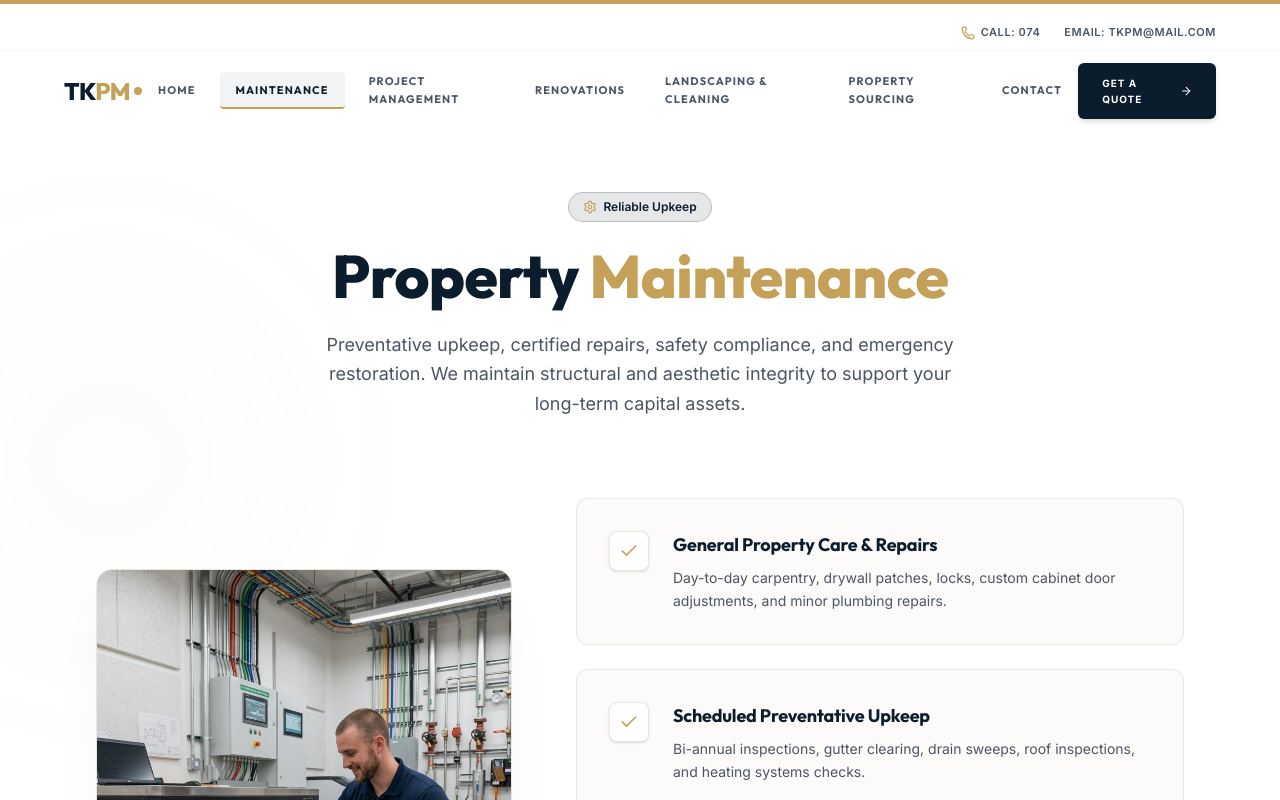
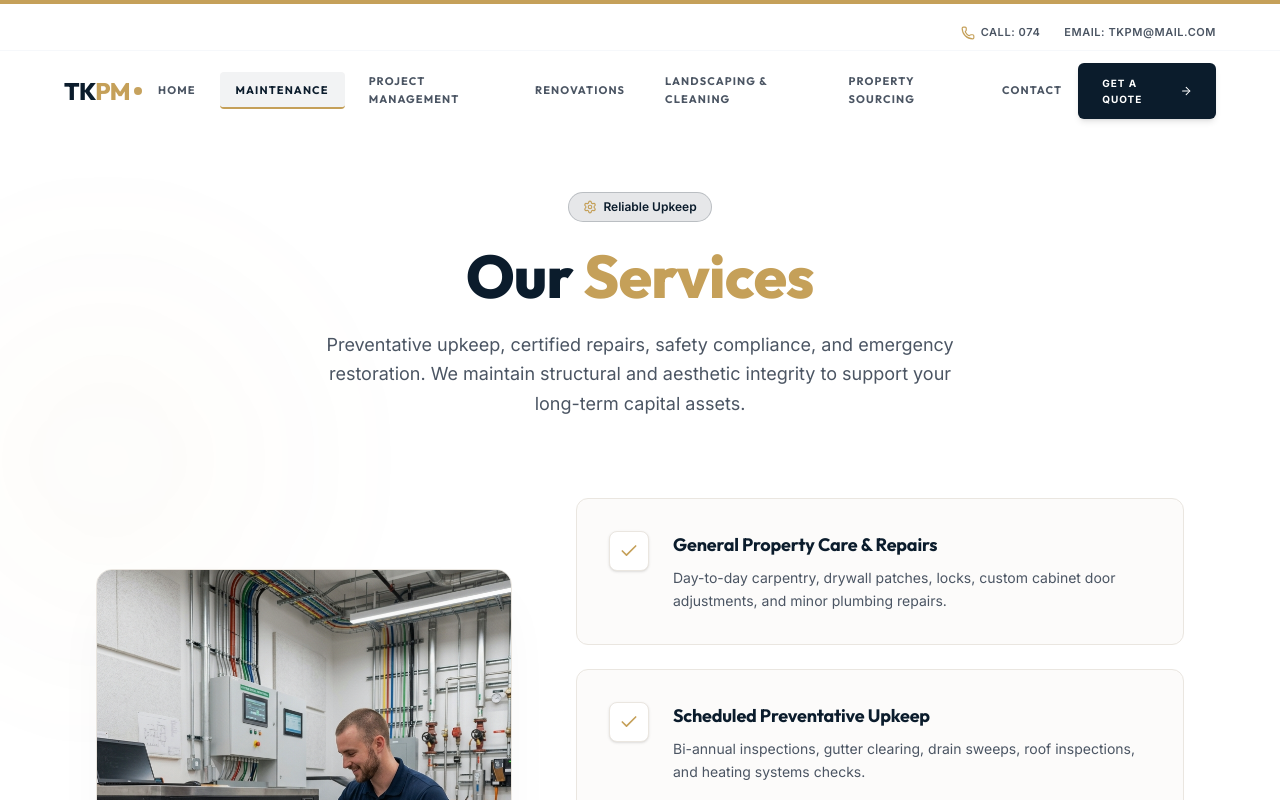
Before and after one commit to King2484/tkpm-website, a Next.js app: page /maintenance in a window 1280 px wide. Shown: the top 800 px of the page. Built offline with nearby package versions, Linux system fonts and the light colour scheme.

Commit message:
feat: change maintenance page header to Our Services

```diff
--- a/src/app/maintenance/page.tsx
+++ b/src/app/maintenance/page.tsx
@@ -69,7 +69,7 @@ export default function Maintenance() {
             custom={1}
             className="font-heading font-extrabold text-5xl md:text-6xl tracking-tight text-primary mb-6"
           >
-            Property <span className="text-secondary">Maintenance</span>
+            Our <span className="text-secondary">Services</span>
           </motion.h1>
 
           <motion.p
```
